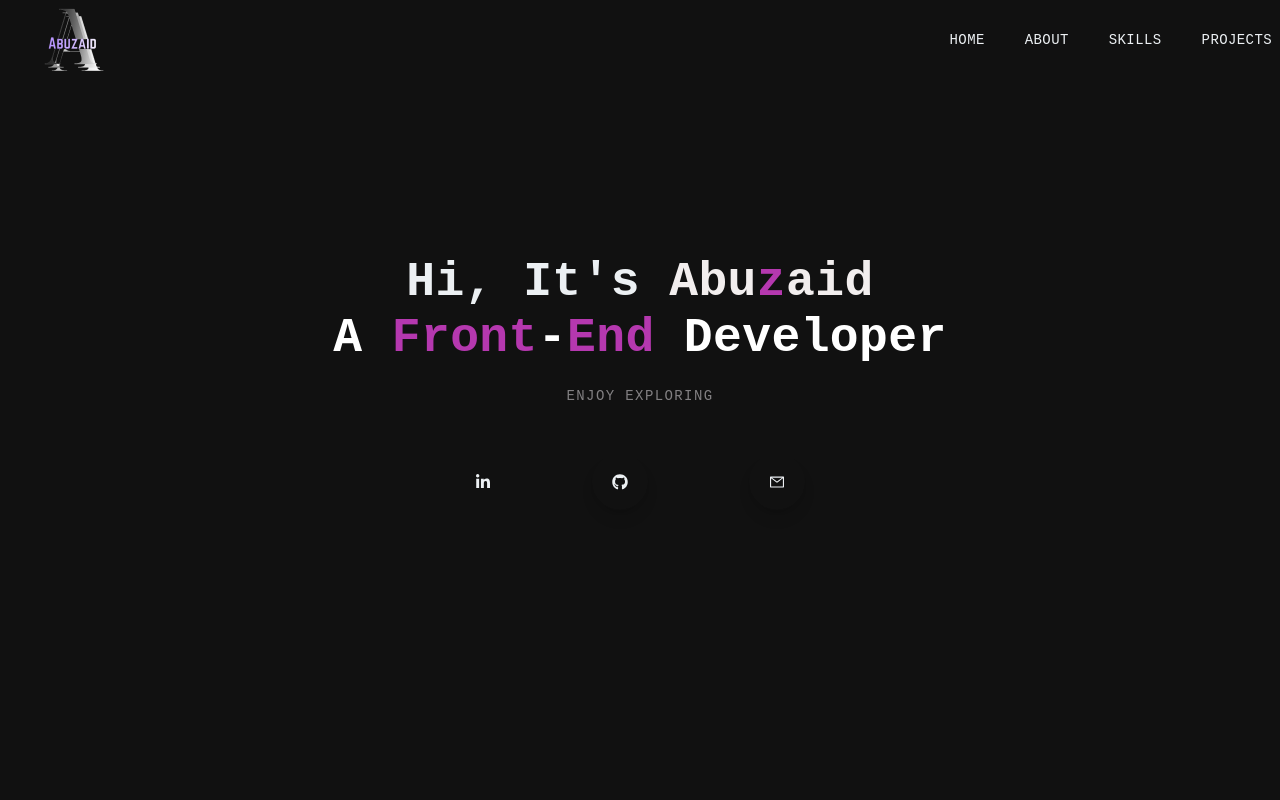
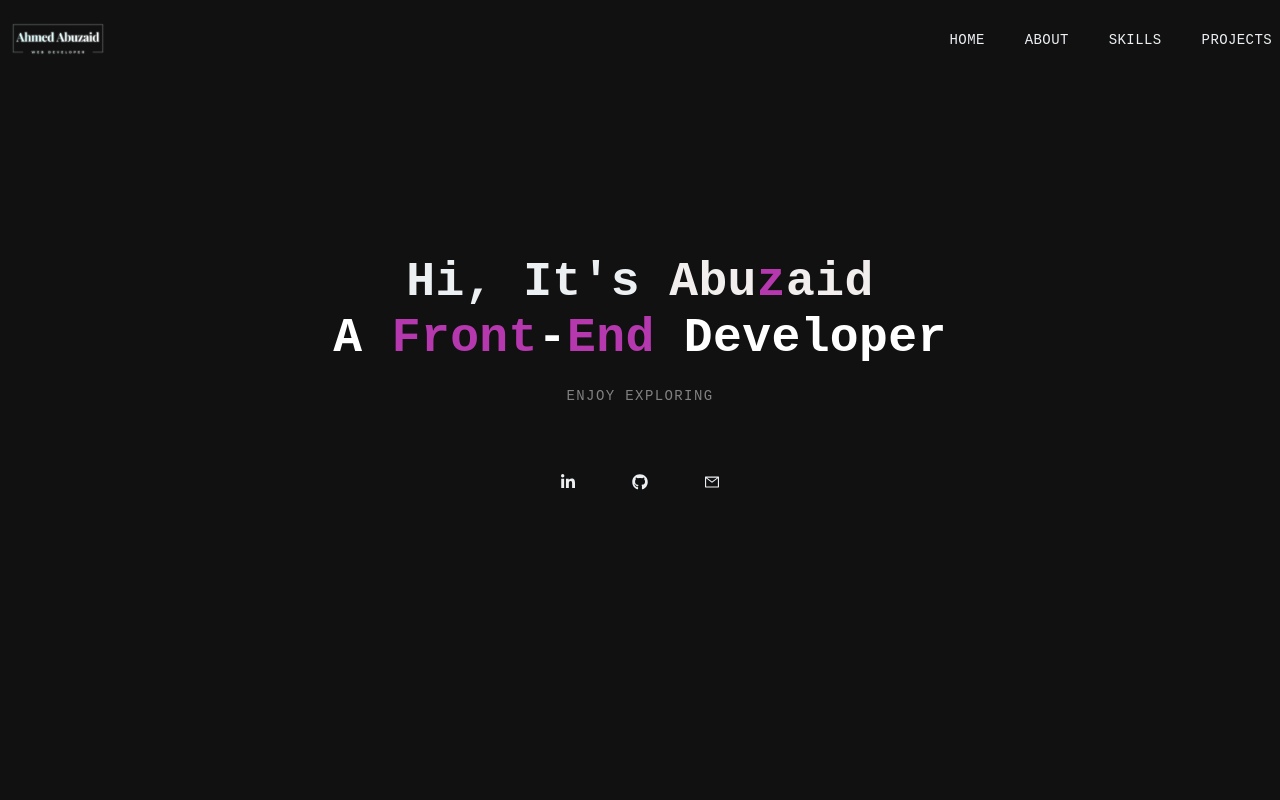
Before and after one commit to Abuzaid911/Abuzaid, a Next.js app: page / in a window 1280 px wide. Shown: the top 800 px of the page. Built offline with nearby package versions, Linux system fonts and the light colour scheme.

Commit message:
Logo-Widgets edit

```diff
--- a/pages/Components/Main.jsx
+++ b/pages/Components/Main.jsx
@@ -18,13 +18,13 @@ const Main = () => {
                     <p className="uppercase text-sm tracking-widest text-[#e6e2e688] py-4">
                         Enjoy Exploring
                     </p>
-                    <div className='flex items-center justify-between max-w-[330px] m-auto py-8'>
+                    <div className='flex items-center justify-center gap-4 max-w-[330px] m-auto py-8'>
                         <a
                             href='https://www.linkedin.com/in/ahmed-abuzaid-a65732185/'
                             target='_blank'
                             rel='noreferrer'
                         >
-                            <div className='rounded-full shadow-lgp-5 cursor-pointer hover:scale-150 ease-in duration-300'>
+                            <div className='rounded-full p-5 cursor-pointer hover:scale-150 ease-in duration-300'>
                                 <FaLinkedinIn />
 
                             </div>
@@ -34,7 +34,7 @@ const Main = () => {
                             target='_blank'
                             rel='noreferrer'
                         >
-                            <div className='rounded-full shadow-lg p-5 cursor-pointer hover:scale-150 ease-in duration-300'>
+                            <div className='rounded-full p-5 cursor-pointer hover:scale-150 ease-in duration-300'>
                                 <FaGithub />
                             </div>
                         </a>
@@ -43,7 +43,7 @@ const Main = () => {
                             target='_blank'
                             rel='noreferrer'
                         >
-                            <div className='rounded-full shadow-lg p-5 cursor-pointer hover:scale-150 ease-in duration-300'>
+                            <div className='rounded-full p-5 cursor-pointer hover:scale-150 ease-in duration-300'>
                                 <AiOutlineMail />
                             </div>
                         </a>
--- a/pages/Components/Navbar.jsx
+++ b/pages/Components/Navbar.jsx
@@ -4,7 +4,8 @@ import React, { useState, useEffect } from 'react';
 import { AiOutlineClose, AiOutlineMail, AiOutlineMenu } from 'react-icons/ai';
 import { FaGithub, FaLinkedinIn } from 'react-icons/fa';
 import { BsFillPersonLinesFill } from 'react-icons/bs';
-import NavLogo from '/public/assets/navLogo.png'
+import NavLogo from '/public/assets/navLogo.png';
+import NewLogo from '/public/assets/projects/newlogo.png';
 
 // import { useRouter } from 'next/router';
 
@@ -41,9 +42,9 @@ const Navbar = () => {
                 <Link href='/'>
 
                     <Image
-                        src={NavLogo}
+                        src={NewLogo}
                         alt='/'
-                        width='125'
+                        width='100'
                         height='50'
                         className='cursor-pointer'
                     />
@@ -96,7 +97,7 @@ const Navbar = () => {
                         <div className='flex w-full items-center justify-between'>
                             <Link href='/'>
                                 <Image
-                                    src={NavLogo}
+                                    src={NewLogo}
                                     width='87'
                                     height='35'
                                     alt='/'
```
Also changed, not shown: public/assets/projects/newlogo.png (added).
